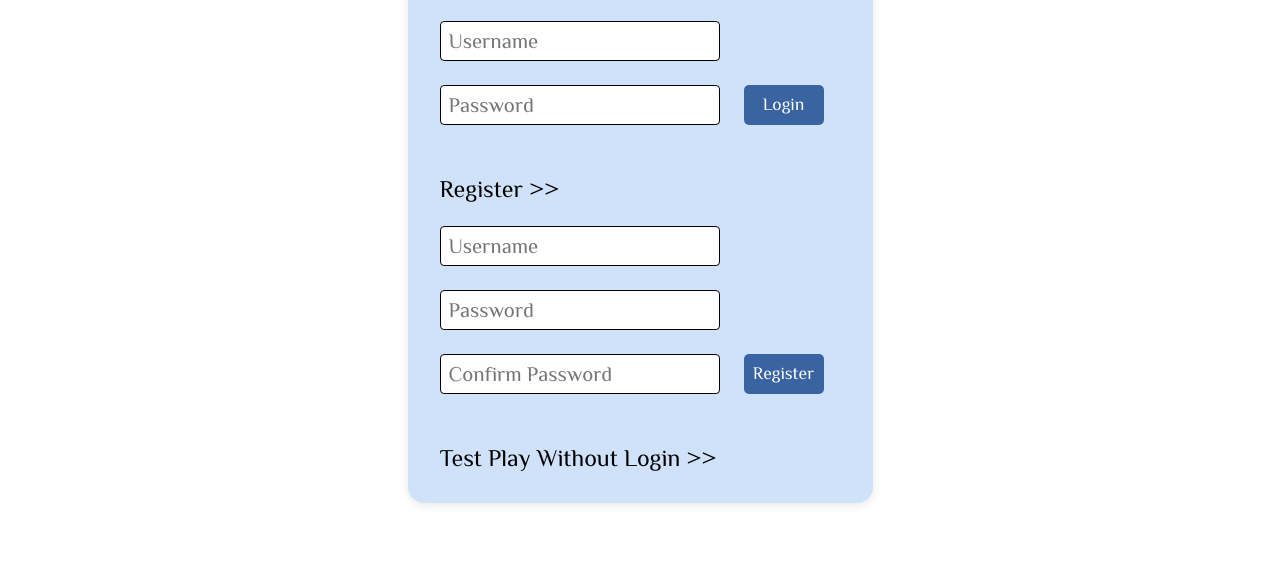
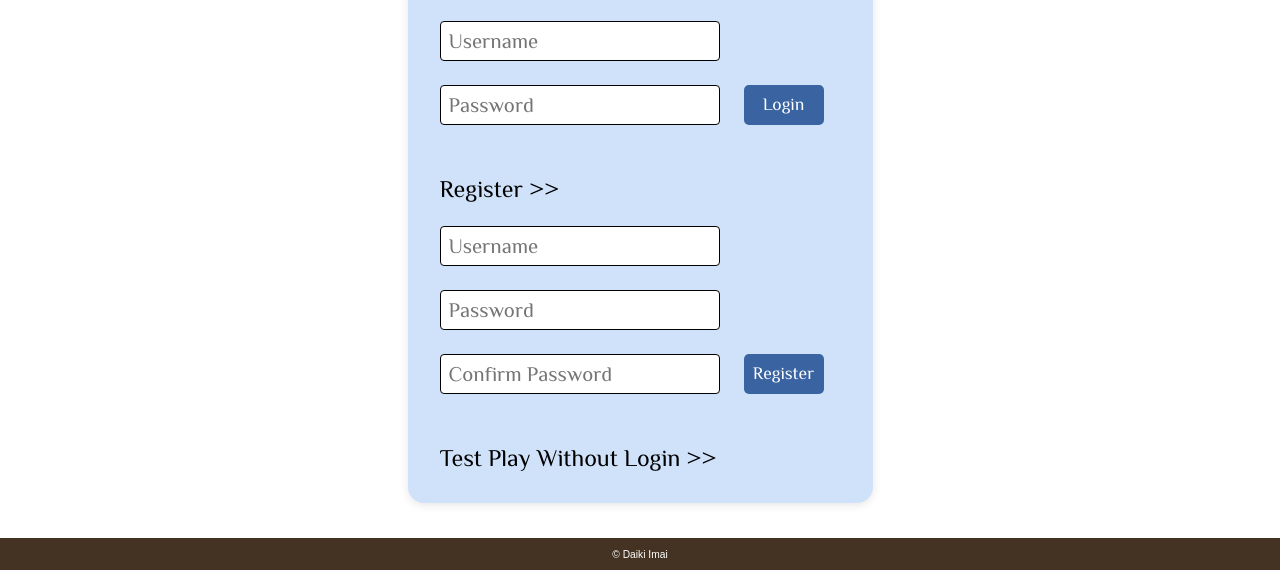
Before and after one commit to daikImai/ColorTiles, a website: page public/login.html in a window 1280 px wide. Shown: the part 230-800 px from the top of the page. Drawn offline with Linux system fonts and the light colour scheme; some packages are replaced by stand-ins of ours; no server answers.

Commit message:
added a copyright

```diff
--- a/public/login.html
+++ b/public/login.html
@@ -45,5 +45,10 @@
                 <p id="test-play">Test Play Without Login >></p>
             </section>
         </div>
+        <footer>
+            <div class="copyright">
+                <small>&copy; Daiki Imai</small>
+            </div>
+        </footer>
     </body>
 </html>
--- a/public/style.css
+++ b/public/style.css
@@ -77,6 +77,20 @@ button {
 #test-play:hover {
     text-decoration: underline;
     cursor: pointer;
+}
+
+.copyright {
+    height: 0.5px;
+    line-height: 0.5px;
+    background-color: #432;
+    text-align: center;
+    padding: 1rem 0;
+    color: #fff;
+    font-family: sans-serif;
+    font-size: 0.8rem;
+    position: fixed;
+    bottom: 0;
+    width: 100%;
 }
 
 .headers {
```
